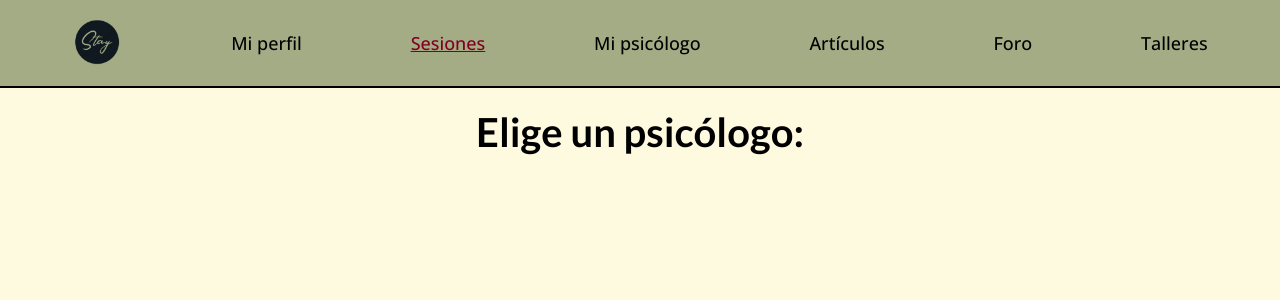
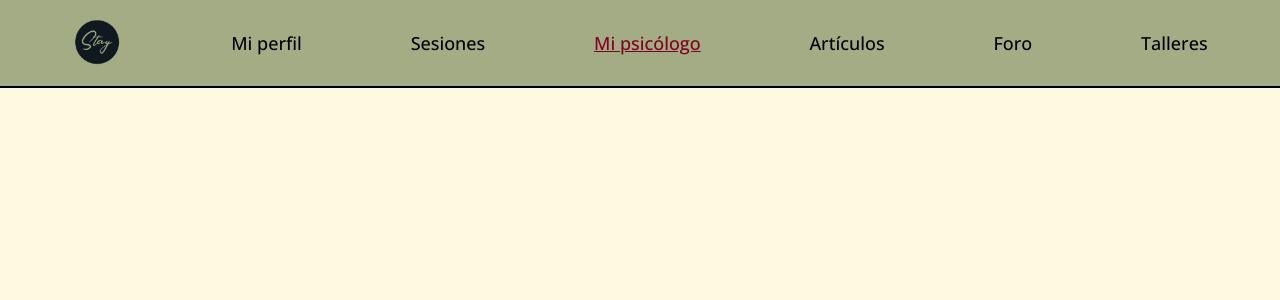
Before and after one commit to jorgeBurgosBr/Stay, a PHP site: page /stay/elegir_psicologo.php in a window 1280 px wide. Shown: the top 300 px of the page. Run offline with PHP 8.4, Linux system fonts and the light colour scheme; the visitor is signed in with stand-in values (Sample User, id 1); data that the repository does not hold is empty; some libraries are stand-ins or nearby versions.

Commit message:
Cambios varios

```diff
--- a/elegir_psicologo.php
+++ b/elegir_psicologo.php
@@ -28,9 +28,9 @@ session_start();
           <img src="img/logo.png" alt="Logo" id="logo-menu" />
           <li><a id="mi_perfil_nav">Mi perfil</a></li>
           <hr id="separacion">
-          <li><a id="sesiones_nav" class="current_page">Sesiones</a></li>
+          <li><a id="sesiones_nav">Sesiones</a></li>
           <hr id="separacion">
-          <li><a id="psicologo_paciente_nav">
+          <li><a id="psicologo_paciente_nav"  class="current_page">
               <?php
               echo ($_SESSION['tipo_usuario'] == 'paciente') ? "Mi psicólogo" : "Mis pacientes";
               ?>
@@ -47,9 +47,6 @@ session_start();
   </header>
   <!-- BODY -->
   <div class="psico-card-container">
-    <div class="tittle-psico">
-      <h1>Elige un psicólogo:</h1>
-    </div>
   </div>
   <script src="./js/script_eleccion_psico.js"></script>
   <script src="http://localhost/stay/js/script_flujo.js"></script>
--- a/js/script_user_psico.js
+++ b/js/script_user_psico.js
@@ -7,7 +7,7 @@ document.querySelector('#icono_chat').addEventListener('click', function(){
 })
 
 document.querySelector('#bttn-cambiar-psico').addEventListener('click', function () {
-    window.location.href = 'elegir_psicologo.html'
+    window.location.href = 'elegir_psicologo.php'
 })
 
 // Función para obtener el perfil del psicólogo
--- a/psicologo_usuario.php
+++ b/psicologo_usuario.php
@@ -29,9 +29,9 @@ session_start();
                <img src="img/logo.png" alt="Logo" id="logo-menu" />
                <li><a id="mi_perfil_nav">Mi perfil</a></li>
                <hr id="separacion">
-               <li><a id="sesiones_nav" class="current_page">Sesiones</a></li>
+               <li><a id="sesiones_nav">Sesiones</a></li>
                <hr id="separacion">
-               <li><a id="psicologo_paciente_nav">
+               <li><a id="psicologo_paciente_nav" class="current_page">
                      <?php
                      echo ($_SESSION['tipo_usuario'] == 'paciente') ? "Mi psicólogo" : "Mis pacientes";
                      ?>
```
